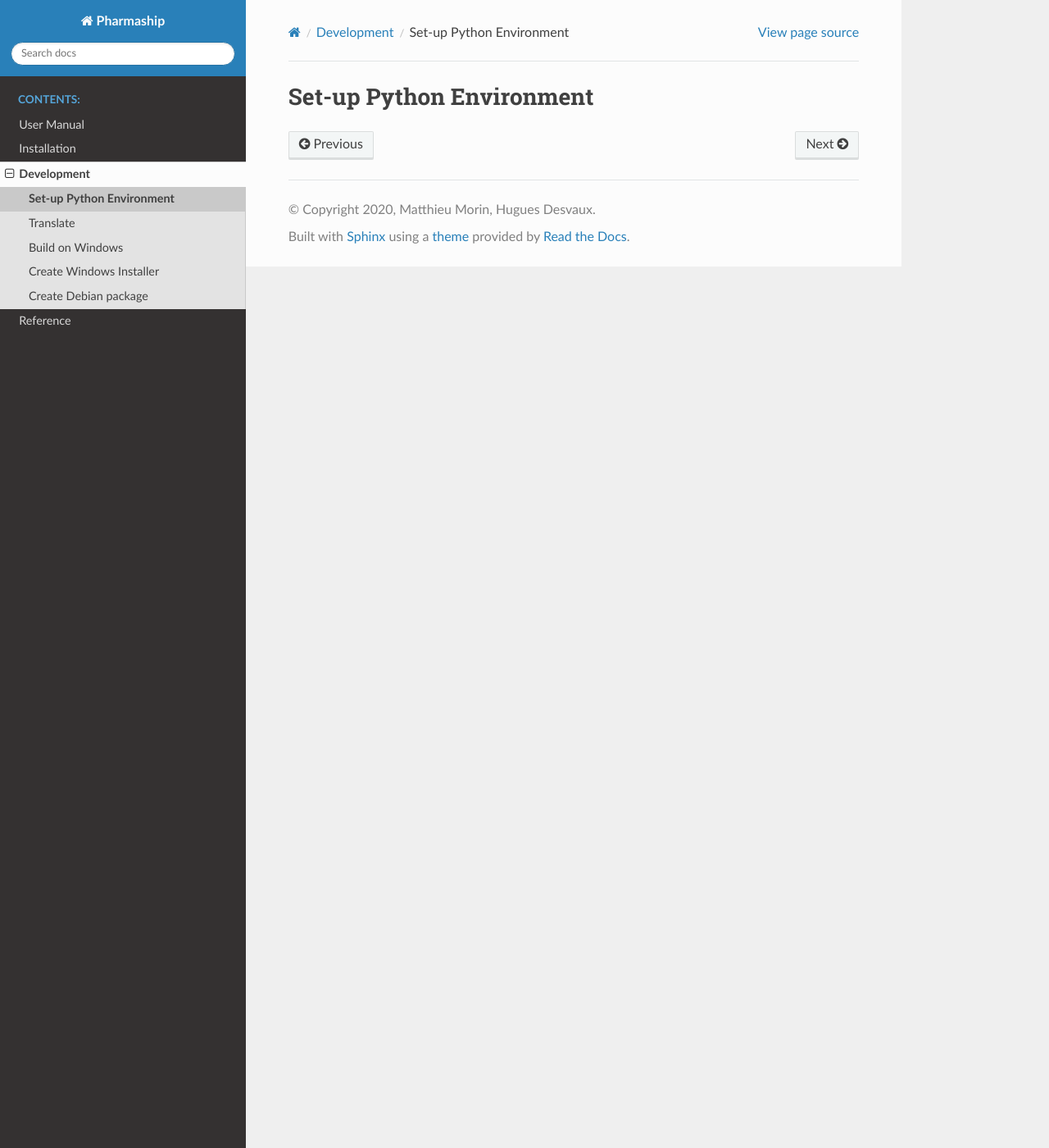
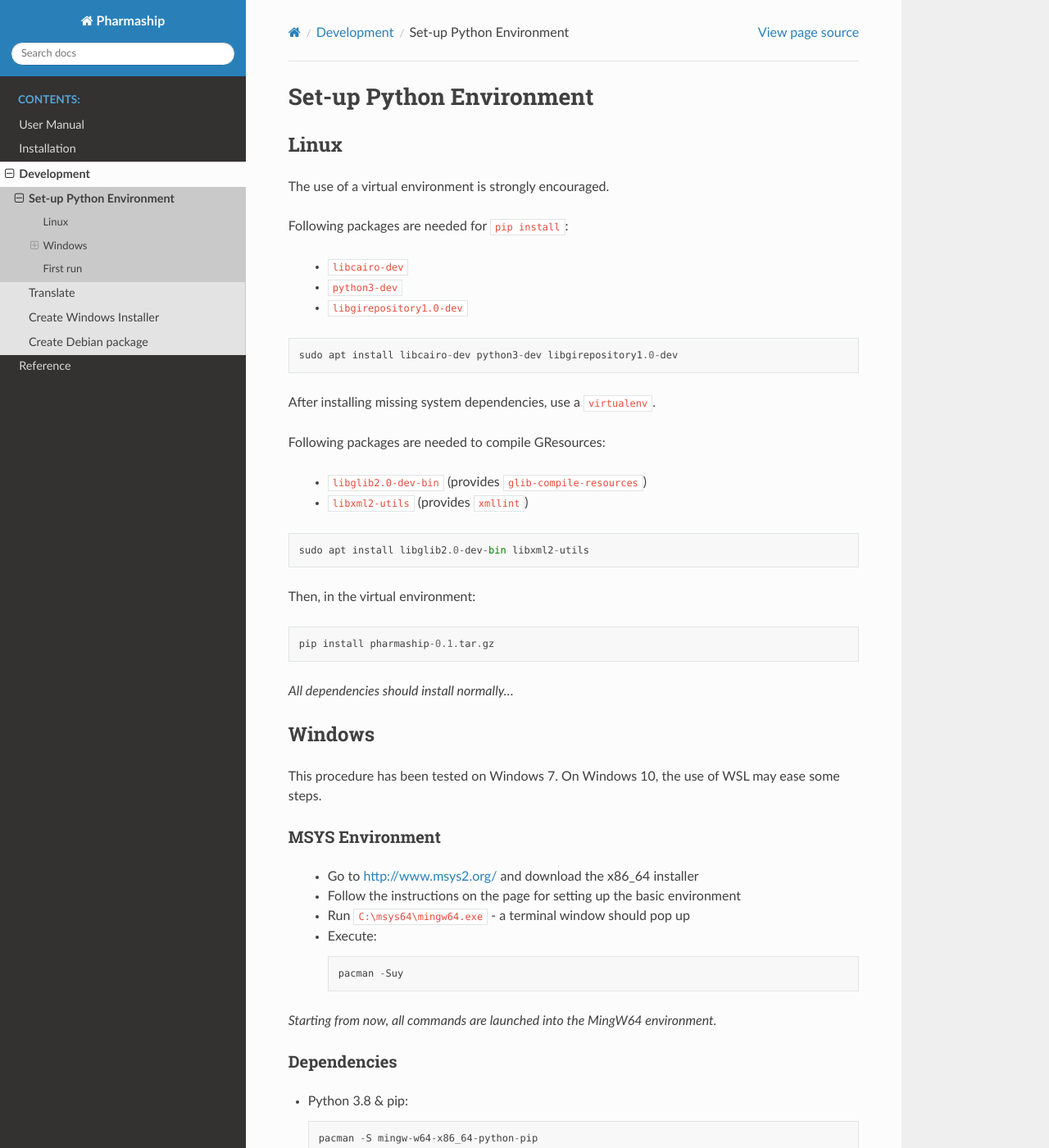
Before and after one commit to tuxite/pharmaship, a Sphinx documentation site: the page built from docs/dev/python_env.rst, in a window 1280 px wide and 1400 px high. Shown: the whole window at 82% size. Built offline with Sphinx 7.4.7 and the Read the Docs theme 2.0.0, drawn with Linux system fonts in a browser that asks for light colours; some of the changed text lies outside the part shown.

Commit message:
Add development documentation

```diff
--- a/docs/dev/index.rst
+++ b/docs/dev/index.rst
@@ -6,6 +6,5 @@
 
    python_env
    translate
-   build_win
-   win_installer
+   build_win_installer
    build_deb
--- a/docs/dev/python_env.rst
+++ b/docs/dev/python_env.rst
@@ -1,2 +1,114 @@
 Set-up Python Environment
 =========================
+
+Linux
+-----
+The use of a virtual environment is strongly encouraged.
+
+Following packages are needed for ``pip install``:
+
+    * ``libcairo-dev``
+    * ``python3-dev``
+    * ``libgirepository1.0-dev``
+
+::
+
+    sudo apt install libcairo-dev python3-dev libgirepository1.0-dev
+
+After installing missing system dependencies, use a ``virtualenv``.
+
+Following packages are needed to compile GResources:
+
+    * ``libglib2.0-dev-bin`` (provides ``glib-compile-resources``)
+    * ``libxml2-utils`` (provides ``xmllint``)
+
+::
+
+    sudo apt install libglib2.0-dev-bin libxml2-utils
+
+
+Then, in the virtual environment::
+
+    pip install pharmaship-0.1.tar.gz
+
+
+*All dependencies should install normally...*
+
+Windows
+-------
+This procedure has been tested on Windows 7. On Windows 10, the use of WSL may
+ease some steps.
+
+MSYS Environment
+^^^^^^^^^^^^^^^^
+
+  * Go to http://www.msys2.org/ and download the x86_64 installer
+  * Follow the instructions on the page for setting up the basic environment
+  * Run ``C:\msys64\mingw64.exe`` - a terminal window should pop up
+  * Execute::
+
+      pacman -Suy
+
+*Starting from now, all commands are launched into the MingW64 environment.*
+
+
+Dependencies
+^^^^^^^^^^^^
+
+* Python 3.8 & pip::
+
+    pacman -S mingw-w64-x86_64-python-pip
+
+*This will install Python 3.8+ and associated pip.*
+
+* Install following MingW64 packages:
+
+  * ``mingw-w64-x86_64-gcc``
+  * ``mingw-w64-x86_64-python-cairo``
+  * ``mingw-w64-x86_64-gobject-introspection``
+  * ``mingw-w64-x86_64-python-pillow``
+  * ``mingw-w64-x86_64-gnupg``
+
+::
+
+  pacman -S mingw-w64-x86_64-gcc mingw-w64-x86_64-python-cairo mingw-w64-x86_64-gobject-introspection mingw-w64-x86_64-python-pillow mingw-w64-x86_64-gnupg
+
+* These dependencies may be necessary:
+
+  * ``gcc``
+  * ``libcrypt-devel``
+
+::
+
+  pacman -S gcc libcrypt-devel
+
+Create a virtual environment
+^^^^^^^^^^^^^^^^^^^^^^^^^^^^
+
+* Virtualenv::
+
+      pip install virtualenv
+
+* Create the project folder (assuming you are in ``C:\msys64\home\<User>``)::
+
+      mkdir project
+      cd project
+      virtualenv venv
+
+      . venv/bin/activate
+
+Install Pharmaship and its python dependencies
+^^^^^^^^^^^^^^^^^^^^^^^^^^^^^^^^^^^^^^^^^^^^^^
+* Copy pharmaship archive in folder : ``C:\msys64\home\<User>\project``
+
+* Install pip packages::
+
+      venv/bin/python -m pip install cx-Freeze
+      venv/bin/python -m pip install pharmaship-0.1.tar.gz
+
+First run
+---------
+
+Then launch the graphical interface::
+
+    pharmaship
--- a/docs/dev/win_installer.rst
+++ /dev/null
@@ -1,2 +0,0 @@
-Create Windows Installer
-========================
```
Also changed, not shown: INSTALL.md (deleted, +0 -73 lines), docs/dev/build_win_installer.rst (added, +16 -0 lines).
